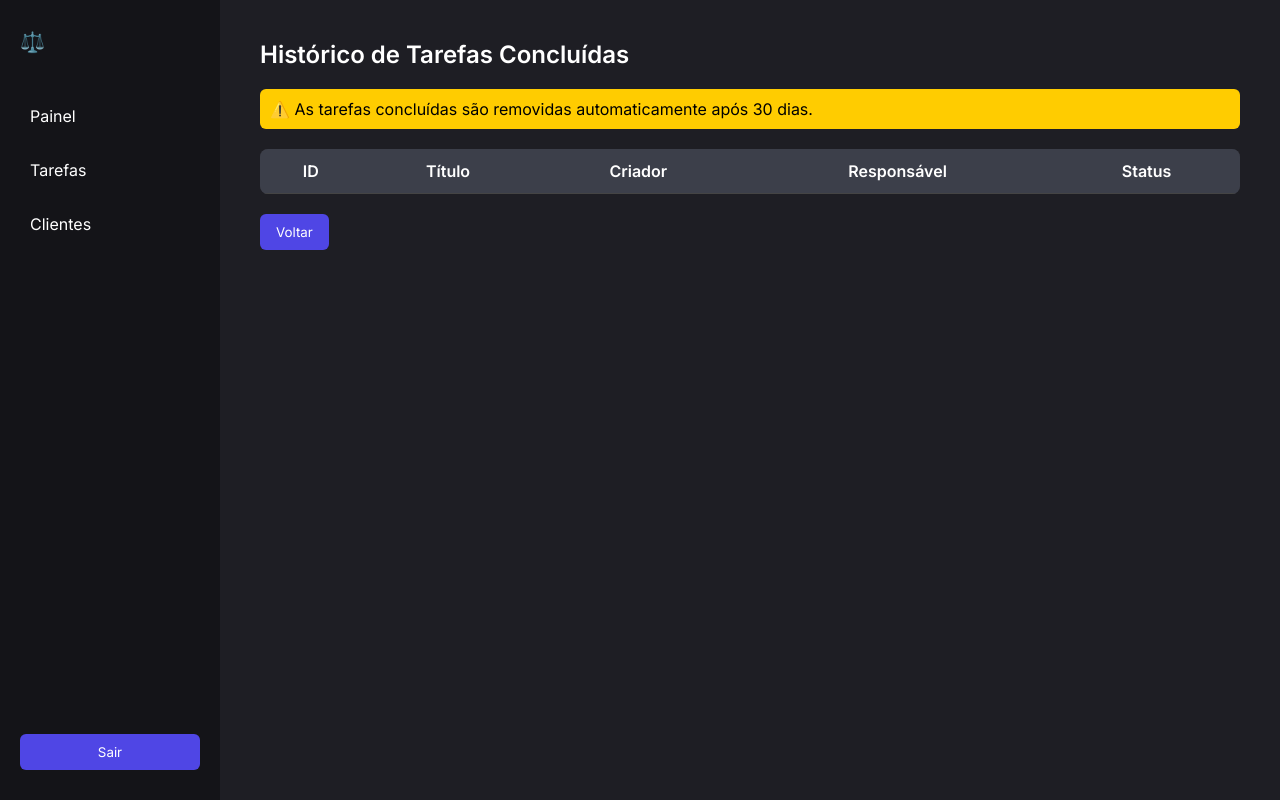
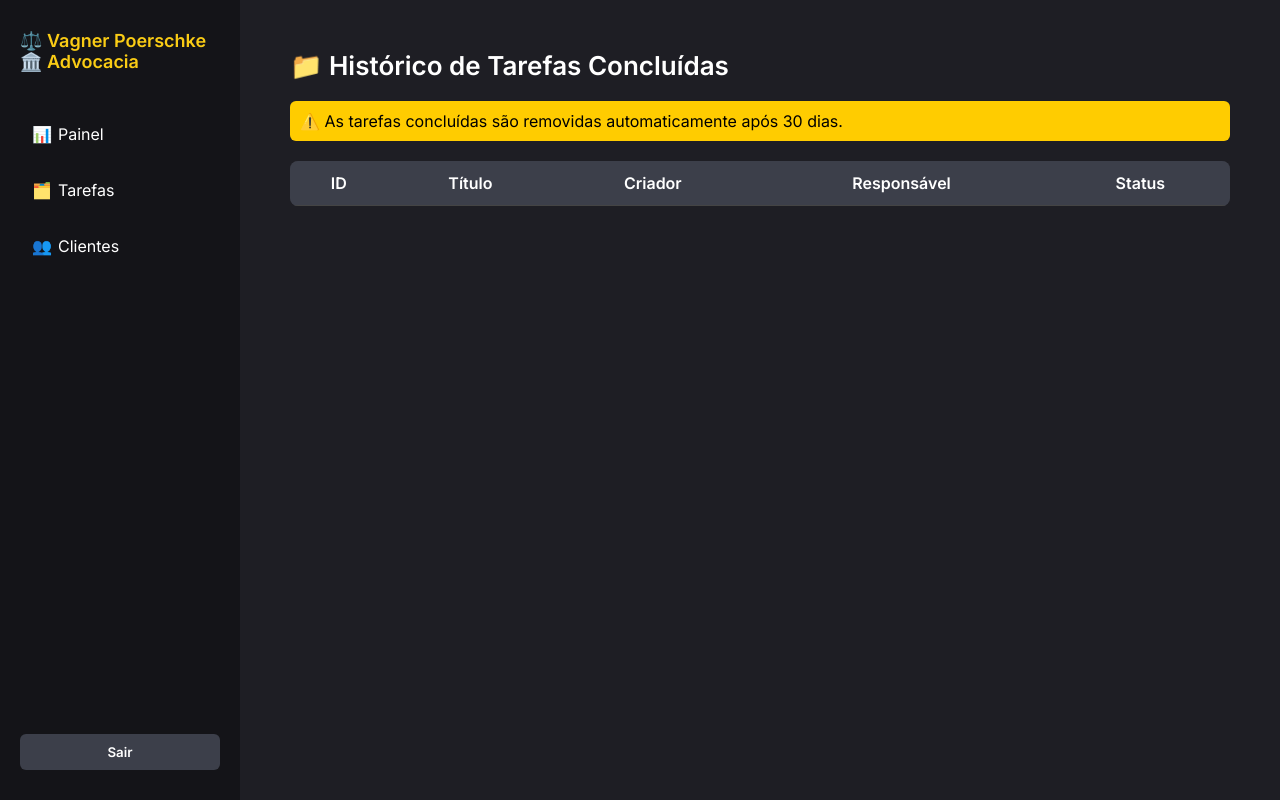
Before and after one commit to VitorPoerschke/ProjetoVagner, a website: page public/verHistorico.html in a window 1280 px wide. Drawn offline with Linux system fonts and the light colour scheme.

Commit message:
update: designer atualizado

```diff
--- a/public/verHistorico.html
+++ b/public/verHistorico.html
@@ -3,24 +3,24 @@
 <head>
   <meta charset="UTF-8">
   <title>Histórico de Tarefas</title>
-  <link rel="stylesheet" href="https://fonts.googleapis.com/css2?family=Inter:wght@400;600&display=swap">
+  <link href="https://fonts.googleapis.com/css2?family=Inter:wght@400;600&display=swap" rel="stylesheet">
   <style>
     * {
       box-sizing: border-box;
-      font-family: 'Inter', sans-serif;
       margin: 0;
       padding: 0;
+      font-family: 'Inter', sans-serif;
     }
 
     body {
       display: flex;
       height: 100vh;
       background-color: #1e1e24;
-      color: white;
+      color: #fff;
     }
 
     aside {
-      width: 220px;
+      width: 240px;
       background-color: #141418;
       padding: 30px 20px;
       display: flex;
@@ -28,34 +28,70 @@
       justify-content: space-between;
     }
 
-    aside h1 {
-      font-size: 20px;
+    .logo {
+      font-size: 18px;
+      font-weight: bold;
+      display: flex;
+      align-items: center;
+      gap: 10px;
       margin-bottom: 40px;
+      color: #facc15;
     }
 
-    aside nav a {
-      display: block;
-      padding: 12px 10px;
+    nav a {
+      display: flex;
+      align-items: center;
+      gap: 8px;
+      padding: 12px;
       color: white;
       text-decoration: none;
       font-weight: 500;
-      margin-bottom: 10px;
+      margin-bottom: 12px;
       border-radius: 6px;
-      transition: background 0.2s;
+      transition: background 0.2s, transform 0.2s;
     }
 
-    aside nav a:hover {
+    nav a:hover {
       background-color: #2e2e36;
+      transform: translateX(4px);
+    }
+
+    .icon {
+      width: 18px;
+    }
+
+    .btn-voltar {
+      background-color: #3c3f4a;
+      color: white;
+      padding: 10px 16px;
+      border: none;
+      border-radius: 6px;
+      cursor: pointer;
+      font-weight: bold;
+      transition: background-color 0.3s;
+    }
+
+    .btn-voltar:hover {
+      background-color: #575b6d;
     }
 
     main {
       flex: 1;
-      padding: 40px;
+      padding: 50px;
+      background-color: #1e1e24;
     }
 
-    h2 {
+    main h2 {
+      font-size: 26px;
       margin-bottom: 20px;
-      font-size: 24px;
+    }
+
+    .alerta {
+      background-color: #ffcc00;
+      color: #000;
+      padding: 10px;
+      border-radius: 6px;
+      margin-bottom: 20px;
     }
 
     table {
@@ -80,39 +116,46 @@
       background-color: #383a45;
     }
 
-    .btn-voltar {
-      margin-top: 20px;
-      padding: 10px 16px;
+    .acao-btn {
+      margin-top: 4px;
+      padding: 6px 12px;
       border: none;
-      background-color: #4f46e5;
-      color: white;
-      border-radius: 6px;
+      border-radius: 4px;
+      font-size: 13px;
       cursor: pointer;
     }
 
-    .btn-voltar:hover {
-      background-color: #4338ca;
+    .restaurar {
+      background-color: #4f46e5;
+      color: white;
+    }
+
+    .excluir {
+      background-color: crimson;
+      color: white;
+    }
+
+    .acao-btn:hover {
+      opacity: 0.9;
     }
   </style>
 </head>
 <body>
   <aside>
     <div>
-      <h1>⚖️</h1>
+      <div class="logo">⚖️ Vagner Poerschke 🏛️ Advocacia</div>
       <nav>
-        <a href="painel.html">Painel</a>
-        <a href="listarTarefas.html">Tarefas</a>
-        <a href="#">Clientes</a>
+        <a href="painel.html"><span class="icon">📊</span> Painel</a>
+        <a href="listarTarefas.html"><span class="icon">🗂️</span> Tarefas</a>
+        <a href="clientes.html"><span class="icon">👥</span> Clientes</a>
       </nav>
     </div>
     <button class="btn-voltar" onclick="logout()">Sair</button>
   </aside>
 
   <main>
-    <h2>Histórico de Tarefas Concluídas</h2>
-    <div style="background-color: #ffcc00; color: #000; padding: 10px; border-radius: 6px; margin-bottom: 20px;">
-      ⚠️ As tarefas concluídas são removidas automaticamente após 30 dias.
-    </div>
+    <h2>📁 Histórico de Tarefas Concluídas</h2>
+    <div class="alerta">⚠️ As tarefas concluídas são removidas automaticamente após 30 dias.</div>
     <table>
       <thead>
         <tr>
@@ -123,13 +166,10 @@
           <th>Status</th>
         </tr>
       </thead>
-      <tbody id="corpoHistorico">
-        <!-- Preenchido via JS -->
-      </tbody>
+      <tbody id="corpoHistorico"></tbody>
     </table>
+  </main>
 
-    <button class="btn-voltar" onclick="window.location.href='painel.html'">Voltar</button>
-  </main>
   <script>
     const token = localStorage.getItem('token');
     const payload = JSON.parse(atob(token.split('.')[1]));
@@ -168,14 +208,13 @@
               ${t.status}
               ${role === 'master' ? `
                 <br>
-              <button onclick="restaurarTarefa(${t.id})" style="margin-top:4px;">Restaurar</button>
-              <button onclick="excluirTarefa(${t.id})" style="margin-top:4px; background-color: crimson; color: white;">Excluir</button>
+                <button class="acao-btn restaurar" onclick="restaurarTarefa(${t.id})">Restaurar</button>
+                <button class="acao-btn excluir" onclick="excluirTarefa(${t.id})">Excluir</button>
               ` : ''}
             </td>
           `;
           corpo.appendChild(linha);
         });
-
       } catch (err) {
         console.error(err);
         alert('Erro ao carregar histórico.');
@@ -190,12 +229,10 @@
         });
 
         const data = await res.json();
-
         if (!res.ok) throw new Error(data.erro || 'Erro ao restaurar');
 
         alert(data.mensagem);
         carregarHistorico();
-
       } catch (err) {
         console.error(err);
         alert('Erro ao restaurar tarefa.');
@@ -212,12 +249,10 @@
         });
 
         const data = await res.json();
-
         if (!res.ok) throw new Error(data.erro || 'Erro ao excluir');
 
         alert(data.mensagem);
         carregarHistorico();
-
       } catch (err) {
         console.error(err);
         alert('Erro ao excluir tarefa.');
@@ -226,6 +261,5 @@
 
     document.addEventListener('DOMContentLoaded', carregarHistorico);
   </script>
-
 </body>
 </html>
```
Also changed, not shown: public/clientes.html (+1 -1 lines), public/criarTarefa.html (+1 -1 lines), public/criarTarefaMaster.html (+1 -1 lines), public/criarUsuario.html (deleted, +0 -17 lines), public/index.html (+2 -2 lines), public/listarTarefas.html (+1 -1 lines), public/painel.html (+8 -2 lines), public/painelResponsavel.html (+5 -1 lines), public/revisarRespostas.html (+2 -3 lines). Lines whose indentation alone changed are shown as unchanged.
